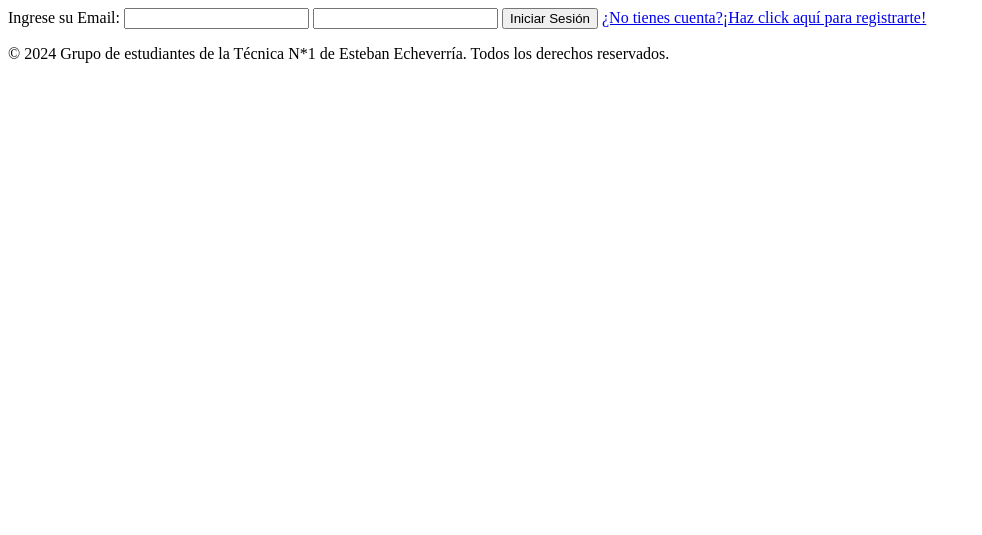
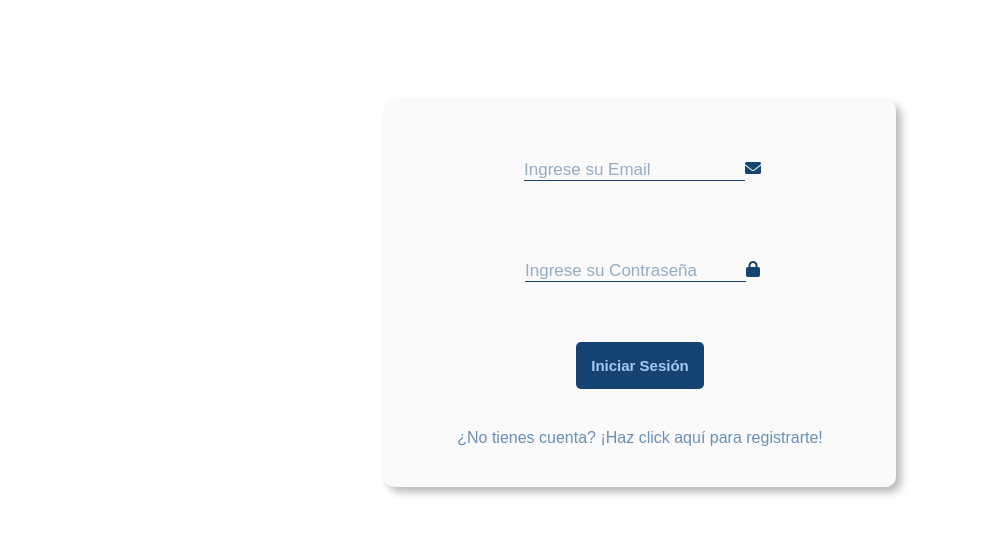
Before and after one commit to DelfinaBravo/UNLZ-Economia, a PHP site: page /loginusuario.php in a window 1280 px wide. Shown: the top 535 px of the page, without its empty margins (0-982 px from the left). Run offline with PHP 8.4, Linux system fonts and the light colour scheme.

Commit message:
Diseño Usuarios

```diff
--- a/Estilos/style.css
+++ b/Estilos/style.css
@@ -154,3 +154,79 @@ footer .derechos a:hover{
 .noticias{
 
 }
+
+/* ----------------- LOGIN INICIO -------------------- */
+.form-login{
+    background-color:#fafafa;
+    width: 40%;
+    display: flex;
+    margin: auto;
+    border-radius: 10px;
+    margin-top: 100px;
+    margin-bottom: 100px;
+    box-shadow: 5px 5px 8px rgb(182, 182, 182);
+}
+
+.form-login:hover{
+    scale: 1.1;
+}
+
+.form-login form{
+    width: 100%;
+    margin-top: 20px;
+}
+.form-login form .casilleros{
+    display: flex;
+    margin: auto;
+    justify-content: center;
+    padding: 40px;
+    color: #154472;
+    font-weight: bold;
+}
+
+.casilleros input{
+    background: none;
+    border: none;
+    border-bottom: solid 1px #154472;
+    outline:none;
+    font-size: 17px;
+    color:#154472;
+    margin-left: 5px;
+
+}
+
+input::placeholder{
+    color:#94acc5;
+}
+
+.botonusuario, .linkusuario{
+    display: flex;
+    margin: auto;
+    justify-content: center;
+    margin-top: 20px;
+    margin-bottom: 40px;
+}
+
+.botonusuario input{
+    background-color:#154472;
+    border-radius: 5px;
+    border: none;
+    padding: 15px;
+    font-size: 15px;
+    color: #a2c9f0;
+    font-weight: bold;
+}
+
+.botonusuario input:hover{
+    color: #154472;
+    background-color:#a2c9f0;
+    scale: 1.1;
+}
+
+.linkusuario, a{
+    color: #6890b8;
+}
+
+.linkusuario a:hover{
+  color: #022b53;
+}
--- a/loginusuario.php
+++ b/loginusuario.php
@@ -26,6 +26,9 @@
 
     <!-- Título -->
     <title>Univerdad de Economía</title>
+    <link rel="stylesheet" href="Estilos/style.css">
+    <!-- Link Iconos Font Awesome -->
+    <link rel="stylesheet" href="https://cdnjs.cloudflare.com/ajax/libs/font-awesome/6.0.0-beta3/css/all.min.css">
 </head>
 <body>
     <?php
@@ -39,26 +42,35 @@
             <!-- Formulario de Logueo -->
             <div class="form-login">
                 <form action="" method="post">
-                    <!-- Email -->
-                    <label for="Email">Ingrese su Email:</label>
-                    <input type="email" name="Email" id="email">
+                    <div class="casilleros">
+                         <!-- Email -->
+                        <!-- <label for="Email">Ingrese su Email:</label> -->
+                        <input type="email" name="Email" id="email" placeholder="Ingrese su Email">
+                        <i class="fa-solid fa-envelope"></i>
+                    </div>
+                    <div class="casilleros">
+                            <!-- Contraseña -->
+                        <!-- <label for="Clave">Ingrese su Contraseña:</label> -->
+                        <input type="password" name="Clave" id="clave" placeholder="Ingrese su Contraseña">
+                        <i class="fa-solid fa-lock"></i>
+                    </div>
+                    <div class="botonusuario">
+                            <!-- Botón -->
+                        <input type="submit" value="Iniciar Sesión" name="ingresar">
+                    </div>
+                    <div class="linkusuario">
+                         <!-- Link para crear cuenta -->
+                    <p>¿No tienes cuenta? <a href="crearusuario.php"> ¡Haz click aquí para registrarte!</a></p>
 
-                    <!-- Contraseña -->
-                    <label for="Clave"></label>
-                    <input type="password" name="Clave" id="clave">
 
-                    <!-- Botón -->
-                    <input type="submit" value="Iniciar Sesión" name="ingresar">
-
-                    <!-- Link para crear cuenta -->
-                    <a href="crearusuario.php">¿No tienes cuenta?¡Haz click aquí para registrarte!</a>
+                    </div>
                 </form>
             </div>
     </main>
-    <footer>
+    <!-- <footer>
         <div>
            <p>&copy; 2024 Grupo de estudiantes de la Técnica N*1 de Esteban Echeverría. Todos los derechos reservados.</p>
         </div>
-    </footer>
+    </footer> -->
 </body>
 </html>
```
